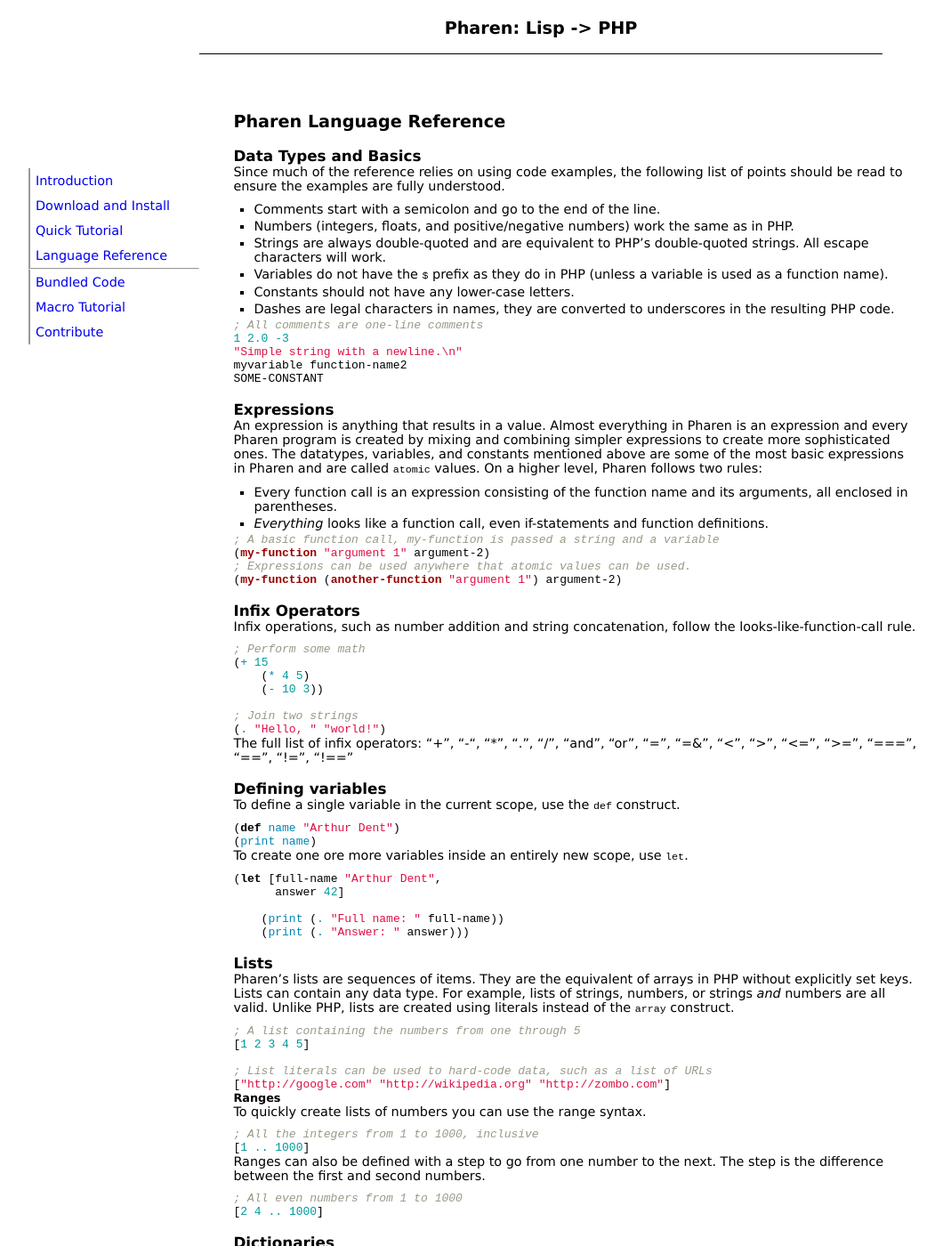
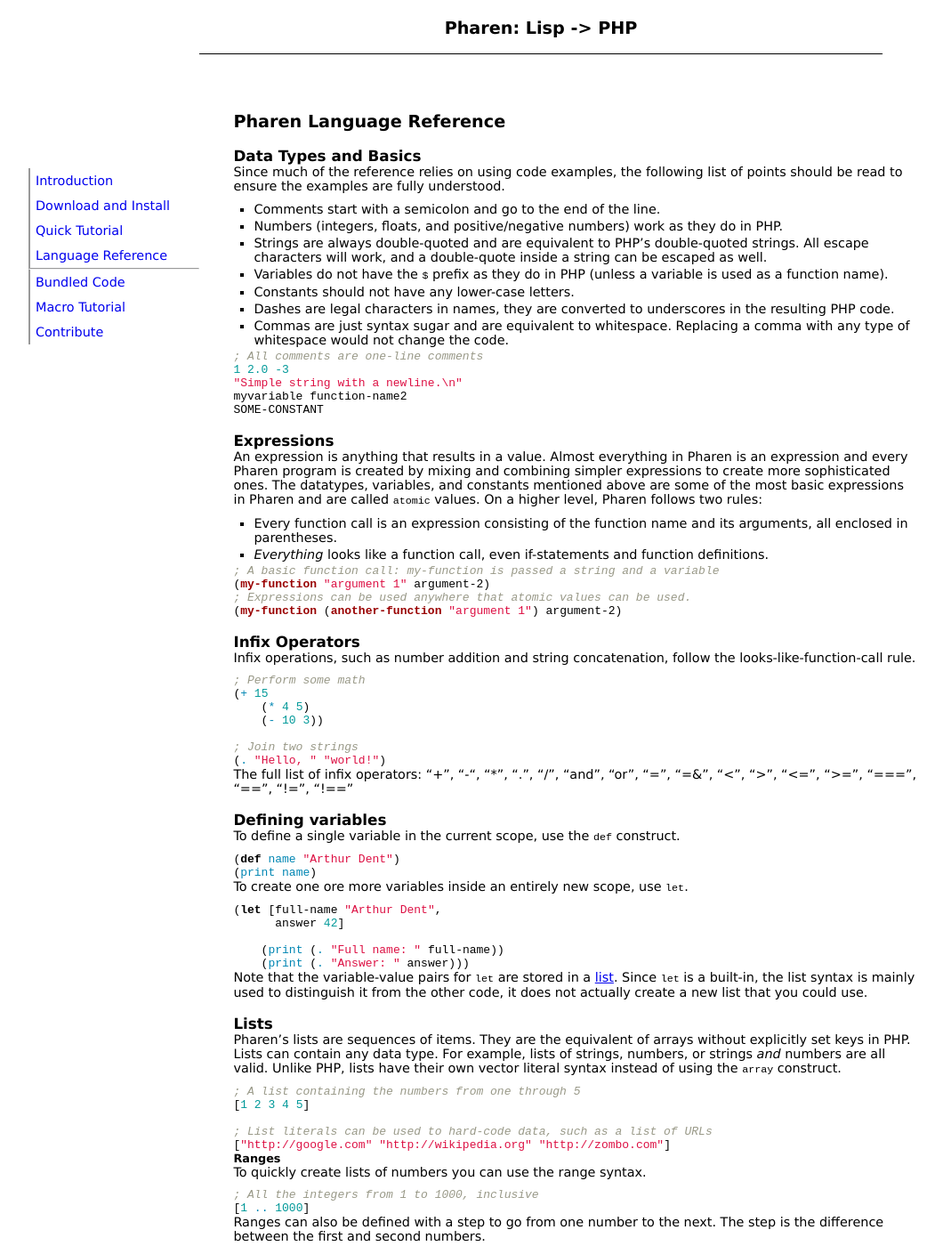
Before and after one commit to Scriptor/pharen, a Jekyll site: the page built from reference.markdown, in a window 1280 px wide and 1400 px high. Shown: the whole window at 89% size, without its empty margins (32-1092 px from the left). Built offline with Jekyll 4.4.1, drawn with Linux system fonts in a browser that asks for light colours.

Commit message:
Change some of the wording for better clarity.

```diff
--- a/reference.markdown
+++ b/reference.markdown
@@ -7,11 +7,12 @@ title: Pharen Language Reference
 ### Data Types and Basics ### {#data-types-and-basics}
 Since much of the reference relies on using code examples, the following list of points should be read to ensure the examples are fully understood.
 - Comments start with a semicolon and go to the end of the line.
-- Numbers (integers, floats, and positive/negative numbers) work the same as in PHP.
-- Strings are always double-quoted and are equivalent to PHP's double-quoted strings. All escape characters will work.
+- Numbers (integers, floats, and positive/negative numbers) work as they do in PHP.
+- Strings are always double-quoted and are equivalent to PHP's double-quoted strings. All escape characters will work, and a double-quote inside a string can be escaped as well.
 - Variables do not have the `$` prefix as they do in PHP (unless a variable is used as a function name).
 - Constants should not have any lower-case letters.
 - Dashes are legal characters in names, they are converted to underscores in the resulting PHP code.
+- Commas are just syntax sugar and are equivalent to whitespace. Replacing a comma with any type of whitespace would not change the code.
 
 {% highlight clojure %}
 ; All comments are one-line comments
@@ -28,7 +29,7 @@ An expression is anything that results in a value. Almost everything in Pharen i
 - *Everything* looks like a function call, even if-statements and function definitions.
 
 {% highlight clojure %}
-; A basic function call, my-function is passed a string and a variable
+; A basic function call: my-function is passed a string and a variable
 (my-function "argument 1" argument-2)
 ; Expressions can be used anywhere that atomic values can be used.
 (my-function (another-function "argument 1") argument-2)
@@ -68,8 +69,10 @@ To create one ore more variables inside an entirely new scope, use `let`.
     (print (. "Answer: " answer)))
 {% endhighlight %}
 
+Note that the variable-value pairs for `let` are stored in a [list](#lists). Since `let` is a built-in, the list syntax is mainly used to distinguish it from the other code, it does not actually create a new list that you could use.
+
 ### Lists ### {#lists}
-Pharen's lists are sequences of items. They are the equivalent of arrays in PHP without explicitly set keys. Lists can contain any data type. For example, lists of strings, numbers, or strings *and* numbers are all valid. Unlike PHP, lists are created using literals instead of the `array` construct.
+Pharen's lists are sequences of items. They are the equivalent of arrays without explicitly set keys in PHP. Lists can contain any data type. For example, lists of strings, numbers, or strings *and* numbers are all valid. Unlike PHP, lists have their own vector literal syntax instead of using the `array` construct.
 
 {% highlight clojure %}
 ; A list containing the numbers from one through 5
```
